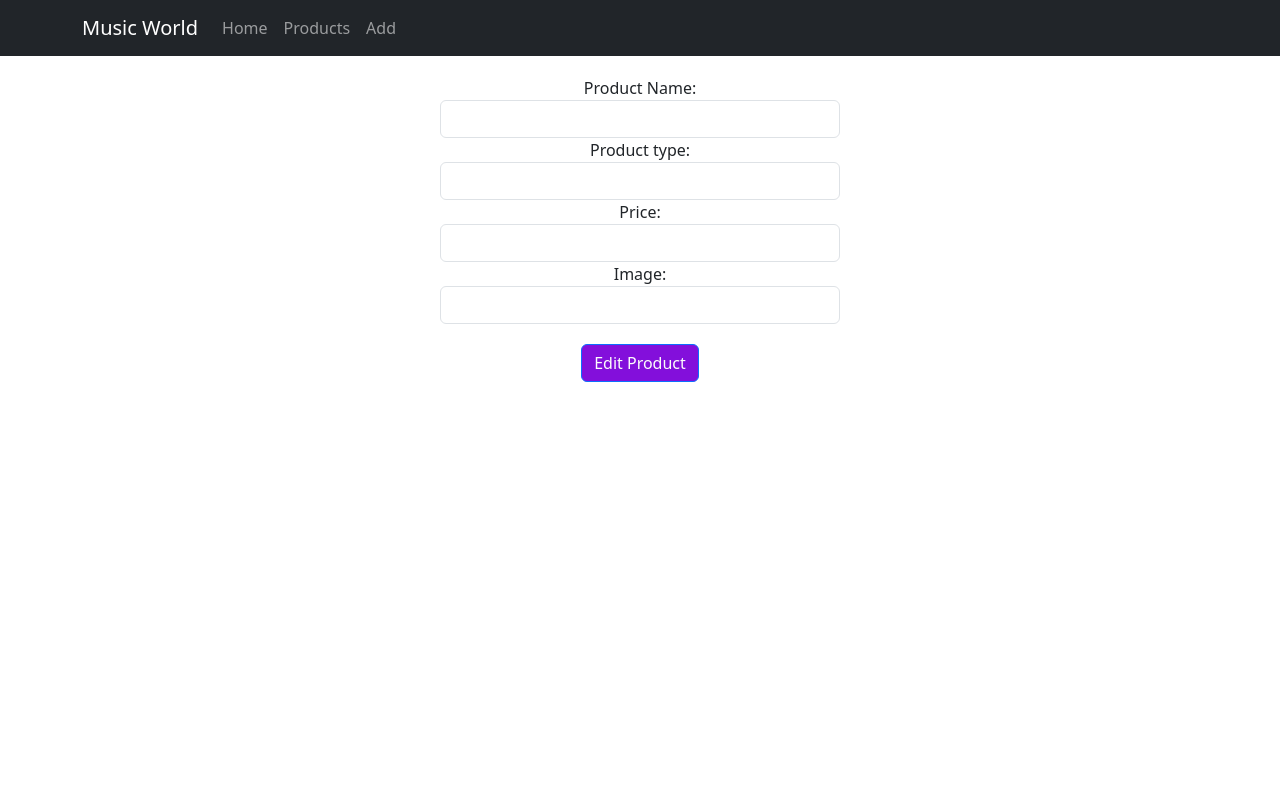
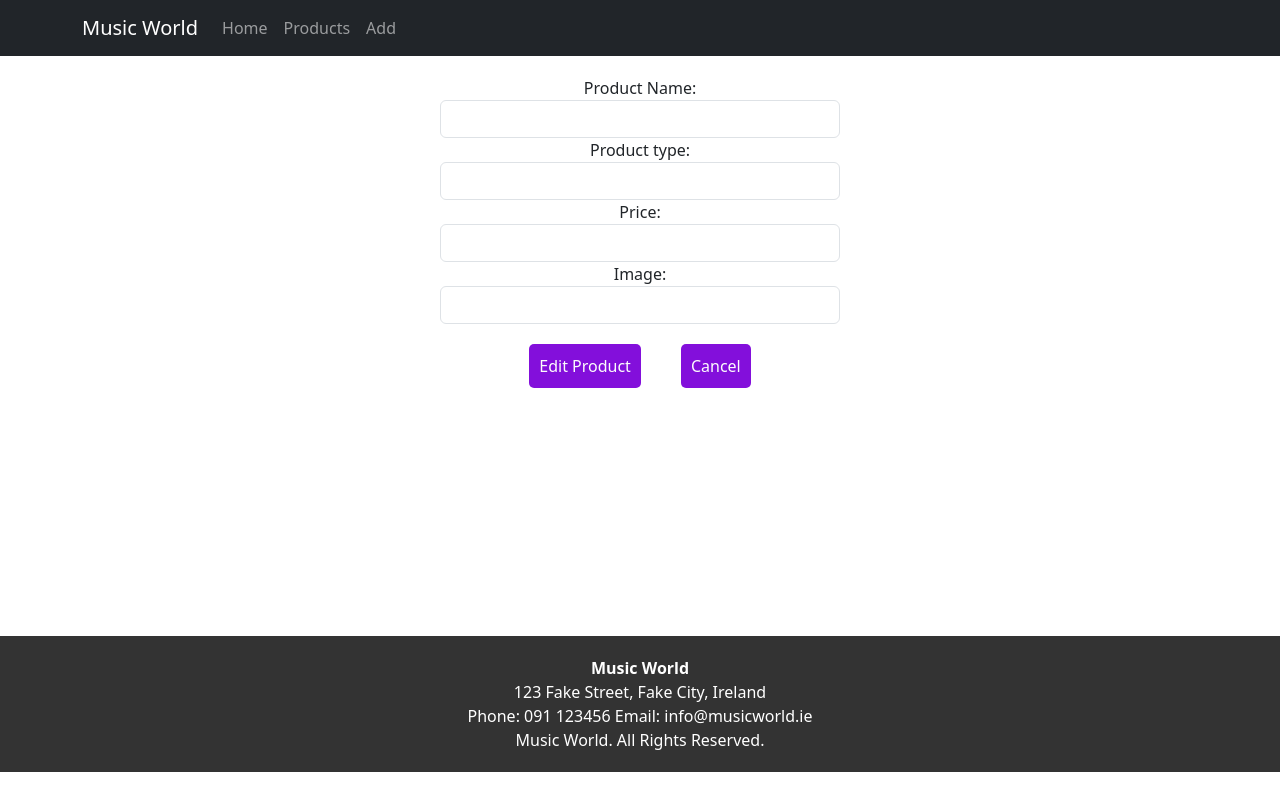
Before and after one commit to RebeccaNolan/DataRepProject, a React (Create React App) app: page /Update/1 in a window 1280 px wide. Built offline with nearby package versions, Linux system fonts and the light colour scheme; no server answers.

Commit message:
Styling buttons - added footer - cancel buttons in forms - form validation

```diff
--- a/src/App.js
+++ b/src/App.js
@@ -1,6 +1,5 @@
 import { BrowserRouter as Router, Route, Routes } from 'react-router-dom';
 import NavigationBar from './components/NavigationBar';
-import Header from './components/Header';
 import Footer from './components/Footer';
 import { BrowserRouter } from 'react-router-dom';
 import 'bootstrap/dist/css/bootstrap.min.css';
--- a/src/components/Add.js
+++ b/src/components/Add.js
@@ -7,26 +7,48 @@ const Add = () => {
   const [type, setType] = useState('');
   const [price, setPrice] = useState('');
   const [image, setImage] = useState('');
+  const [error, setError] = useState('');
   const navigate = useNavigate();
 
   const handleSubmit = (e) => {
     e.preventDefault();
+    //validation
+    if (!name || !type || !price || !image) {
+      setError("Please fill out all fields");
+      return;
+    }
+
+    //reset error
+    setError('');
+
     const product = { name, type, price, image };
     console.log(product);
 
     axios.post('http://localhost:4000/api/products', product)
-      .then((res) => { console.log(res.data);
+      .then((res) => {
+        console.log(res.data);
         navigate('/products');
-       })
+      })
       .catch((error) => {
         console.error("Can't add product: ", error);
       });
-  }
+  };
+
+  const handleCancel = (e) => {
+    e.preventDefault();
+    navigate('/Products');
+  };
 
   return (
-    <div style={{textAlign: "center", padding: "20px"}}>
+    <div style={{ textAlign: "center", padding: "20px" ,minHeight: "70vh"}}>
       <h2>Add a product</h2>
-      <form onSubmit={handleSubmit} style={{maxWidth: "400px", margin: "0 auto"}}>
+       {/* Validation error message */}
+       {error && (
+            <p style={{ color: "red", fontWeight: "bold", marginBottom: "10px" }}>
+                {error}
+            </p>
+        )}
+      <form onSubmit={handleSubmit} style={{ maxWidth: "400px", margin: "0 auto" }}>
         <div className="form-group">
           <label>Name: </label>
           <input type="text"
@@ -61,7 +83,8 @@ const Add = () => {
             onChange={(e) => { setImage(e.target.value) }}
           />
         </div>
-        <input type="submit" value="Add product" style={{margin:"20px", color: "#fcfcfc", backgroundColor: "#830fdb"}}/>
+        <input type="submit" value="Add" style={{ margin: "20px", color: "#fcfcfc", backgroundColor: "#0bb8d6", border: "none", borderRadius:"5px",padding:"10px 10px" }} />
+        <button onClick={handleCancel} style={{ margin: "20px", color: "#fcfcfc", backgroundColor: "#0bb8d6", border: "none", borderRadius:"5px",padding:"10px 10px" }}>Cancel</button>
       </form>
     </div>
 
--- a/src/components/Footer.js
+++ b/src/components/Footer.js
@@ -1,5 +1,15 @@
 const Footer = () => {
-    return <h3></h3>;
+    return (
+      <div style={{ backgroundColor: "#333", color: "#fff", padding: "20px 0", textAlign: "center", marginTop: "20px" }}>
+        <p style={{ margin: "0" }}>
+          <strong>Music World</strong> <br/>
+          123 Fake Street, Fake City, Ireland <br/>
+          Phone: 091 123456
+          Email: info@musicworld.ie <br/>
+          Music World. All Rights Reserved.
+        </p>
+      </div>
+    )
   };
 
   export default Footer;
--- a/src/components/Header.js
+++ /dev/null
@@ -1,5 +0,0 @@
-const Header = () => {
-    return <h1>My Header in another component</h1>;
-  };
-
-  export default Header;
--- a/src/components/Home.js
+++ b/src/components/Home.js
@@ -8,7 +8,7 @@ const Home = () => {
     const [products, setProducts] = useState([]);
     const navigate = useNavigate();
 
-    useEffect(()=> {
+    useEffect(() => {
         axios.get('http://localhost:4000/api/products')
             .then((response) => {
                 setProducts(response.data.items);
@@ -30,30 +30,30 @@ const Home = () => {
     };
 
     return (
-    <div style={{textAlign: "center", padding: "20px"}}>
+        <div style={{ textAlign: "center", padding: "20px" }}>
             <h1>Welcome to Music World!</h1>
 
-      <div>
-        <Carousel>
+            <div style={{ padding: "20px" }}>
+                <Carousel
+                 nextIcon={<span aria-hidden="true" className="carousel-control-next-icon" style={{ filter: 'invert(1)' }} />}
+                 prevIcon={<span aria-hidden="true" className="carousel-control-prev-icon" style={{ filter: 'invert(1)' }} />}
+            >
                     {products.map((product) => (
                         <Carousel.Item key={product._id}>
                             <img
                                 className='d-block w-100'
-                        src = {product.image}
-                        alt = {product.name}
-                        style = {{height: "300px", objectFit: "contain"}}
+                                src={product.image}
+                                alt={product.name}
+                                style={{ height: "300px", objectFit: "contain" }}
                             />
                         </Carousel.Item>
                     ))}
                 </Carousel>
-
+            </div>
             <h3>View our products or add your own!</h3>
-      </div>
-
-      <div style={{marginTop: "20px"}}>
+            <div style={{ marginTop: "20px" }}>
                 <Button variant="primary" onClick={handleViewProducts}>View Products</Button>
                 <Button variant="success" onClick={handleAddProducts}>Add a Product</Button>
-
             </div>
         </div>
     );
--- a/src/components/ProductItem.js
+++ b/src/components/ProductItem.js
@@ -22,7 +22,7 @@ const ProductItem = (props) => {
 
   return (
     <div>
-      <Card style={{ width: "18rem", height: "25rem" }}>
+      <Card style={{ width: "18rem", height: "25rem", boxShadow: "0 4px 8px rgba(0, 0, 0, 0.1)"}}>
         <Card.Header>{props.myitem.name}</Card.Header>
         <Card.Body>
           <blockquote className="blockquote mb-0">
@@ -31,10 +31,10 @@ const ProductItem = (props) => {
             <footer>{props.myitem.price}</footer>
             <footer>{props.myitem.type}</footer>
           </blockquote>
-          <br></br>
-          <Button variant="danger" onClick={handleDelete}>Delete</Button>
-          <Link to={"/Update/" + props.myitem._id} className="btn btn-primary">Edit</Link>
-
+          <div style={{textAlign: "center", marginTop:"10px"}}>
+            <Button onClick={handleDelete} style={{ margin: "5px", backgroundColor: "#0954ab" }}>Delete</Button>
+            <Link to={"/Update/" + props.myitem._id} className="btn btn-primary" style={{ margin: "5px", backgroundColor: "#0bb8d6" }}>Edit</Link>
+          </div>
         </Card.Body>
       </Card>
 
--- a/src/components/Products.js
+++ b/src/components/Products.js
@@ -4,7 +4,7 @@ import ProductItem from "./ProductItem";
 function Products(props) {
     return (
 
-        <Container>
+        <Container style={{ textAlign: "center", marginTop: "20px" }}>
             <CardGroup>
                 {props.myItems.map((item) => (
                     <ProductItem
--- a/src/components/Update.js
+++ b/src/components/Update.js
@@ -5,7 +5,7 @@ import { useParams } from "react-router-dom";
 
 //export edit componenet
 export default function Update(props) {
-    let {id} = useParams();
+    let { id } = useParams();
 
     //variables to store movies
     const [name, setName] = useState("");
@@ -30,7 +30,7 @@ export default function Update(props) {
 
     const handleSubmit = (event) => {
         event.preventDefault();
-        const editProduct = {id, name, type, price, image};
+        const editProduct = { id, name, type, price, image };
         //send PUT request
         axios.put('http://localhost:4000/api/products/' + id, editProduct)
             .then((res) => {
@@ -39,9 +39,14 @@ export default function Update(props) {
             });
     }
 
+    const handleCancel = (e) => {
+        e.preventDefault();
+        navigate('/Products');
+    };
+
     return (
-        <div style={{textAlign: "center", padding: "20px"}}>
-            <form onSubmit={handleSubmit} style={{maxWidth: "400px", margin: "0 auto"}}>
+        <div style={{ textAlign: "center", padding: "20px", minHeight: "70vh" }}>
+            <form onSubmit={handleSubmit} style={{ maxWidth: "400px", margin: "0 auto" }}>
                 <div className="form-group">
                     <label>Product Name: </label>
                     <input type="text"
@@ -70,9 +75,8 @@ export default function Update(props) {
                         value={image}
                         onChange={(e) => setImage(e.target.value)} />
                 </div>
-                <div className="form-group">
-                    <input type="submit" value="Edit Product" className="btn btn-primary" style={{margin:"20px", color: "#fcfcfc", backgroundColor: "#830fdb"}}/>
-                </div>
+                <input type="submit" value="Edit Product" style={{ margin: "20px", color: "#fcfcfc", backgroundColor: "#830fdb", border: "none", borderRadius:"5px",padding:"10px 10px" }} />
+                <button onClick={handleCancel} style={{ margin: "20px", color: "#fcfcfc", backgroundColor: "#830fdb", border: "none", borderRadius:"5px",padding:"10px 10px" }}>Cancel</button>
             </form>
         </div>
     );
--- a/src/components/ViewProducts.js
+++ b/src/components/ViewProducts.js
@@ -6,21 +6,20 @@ const ViewProducts = () => {
     const [products, setProducts] = useState([]);
     const [categories, setCategories] = useState([]);
     const [filteredProducts, setFilteredProducts] = useState([]);
-    const [selectedCategory, setSelectedCategory] = useState([]);
+    const [selectedCategory, setSelectedCategory] = useState("All");
 
     const Reload = () => {
         console.log("Reloading data");
         axios.get('http://localhost:4000/api/products')
             .then((response) => {
-                //setProducts(response.data.items);
                 const items = response.data.items;
 
                 setProducts(items);
                 setFilteredProducts(items);
 
                 const uniqueCategory = ["All"];
-                items.forEach((item) => {
-                    if (!uniqueCategory.includes(item.type)) {
+                items.forEach((item) => { const normalizedType = item.type.toLowerCase(); // Convert to lowercase
+                    if (!uniqueCategory.some((cat) => cat.toLowerCase() === normalizedType))  {
                         uniqueCategory.push(item.type);
                     }
                 });
@@ -42,7 +41,7 @@ const ViewProducts = () => {
             setFilteredProducts(products);
         }
         else {
-            setFilteredProducts(products.filter((product) => product.type === category));
+            setFilteredProducts(products.filter((product) => product.type.toLowerCase() === category.toLowerCase()));
         }
     };
 
@@ -62,9 +61,6 @@ const ViewProducts = () => {
                 ))}
             </select>
 
-<br></br>
-<br></br>
-<br></br>
             <Products myItems={filteredProducts} reloadData={Reload} />
         </div>
     );
```
Lines whose indentation alone changed are shown as unchanged.
